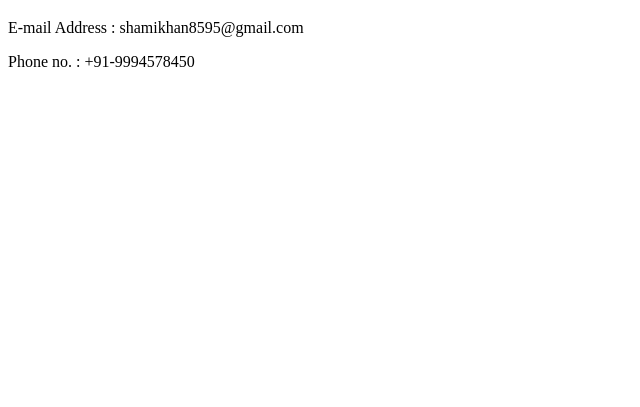
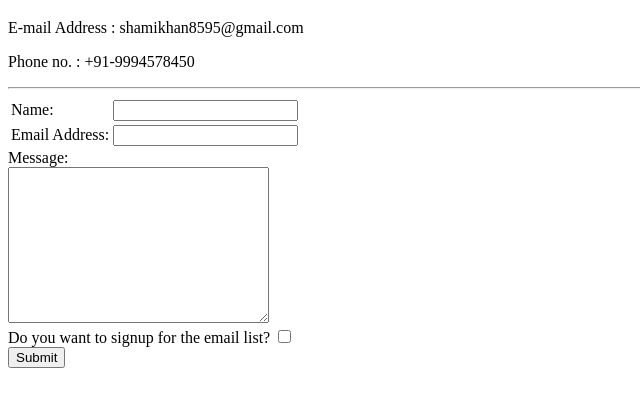
Before and after one commit to shamikhan005/Web-Dev-Learning, a plain HTML site: page Contact_me.html in a window 1280 px wide. Shown: the part 61-468 px from the top of the page, without its empty margins (0-640 px from the left). Drawn offline with Linux system fonts and the light colour scheme.

Commit message:
Update Contact_me.html

```diff
--- a/Contact_me.html
+++ b/Contact_me.html
@@ -9,6 +9,31 @@
     <h1>Contact details:</h1>
     <p>E-mail Address : shamikhan8595@gmail.com</p>
     <p>Phone no. : +91-9994578450</p>
+        <hr>
+
+    <form action="mailto:shamikhan8595@gmail.com" method="post" enctype="text/plain">
+        <table>
+            <tbody>
+                <tr>
+                    <td><label>Name:</label></td>
+                    <td><input type="text" name="Name" value=""><br></td>
+                </tr>
+                <tr>
+                    <td><label>Email Address:</label></td>
+                    <td><input type="email" name="Email" value=""><br></td>
+                </tr>
+            </tbody>
+        </table>
+
+
+        <label>Message:</label><br>
+        <textarea name="Message" rows="10" cols="30"></textarea><br>
+        <label>Do you want to signup for the email list?</label>
+        <input type="checkbox" name="" value=""><br>
+        <input type="submit" name="">
+
+
+    </form>
 
 </body>
 </html>
```
